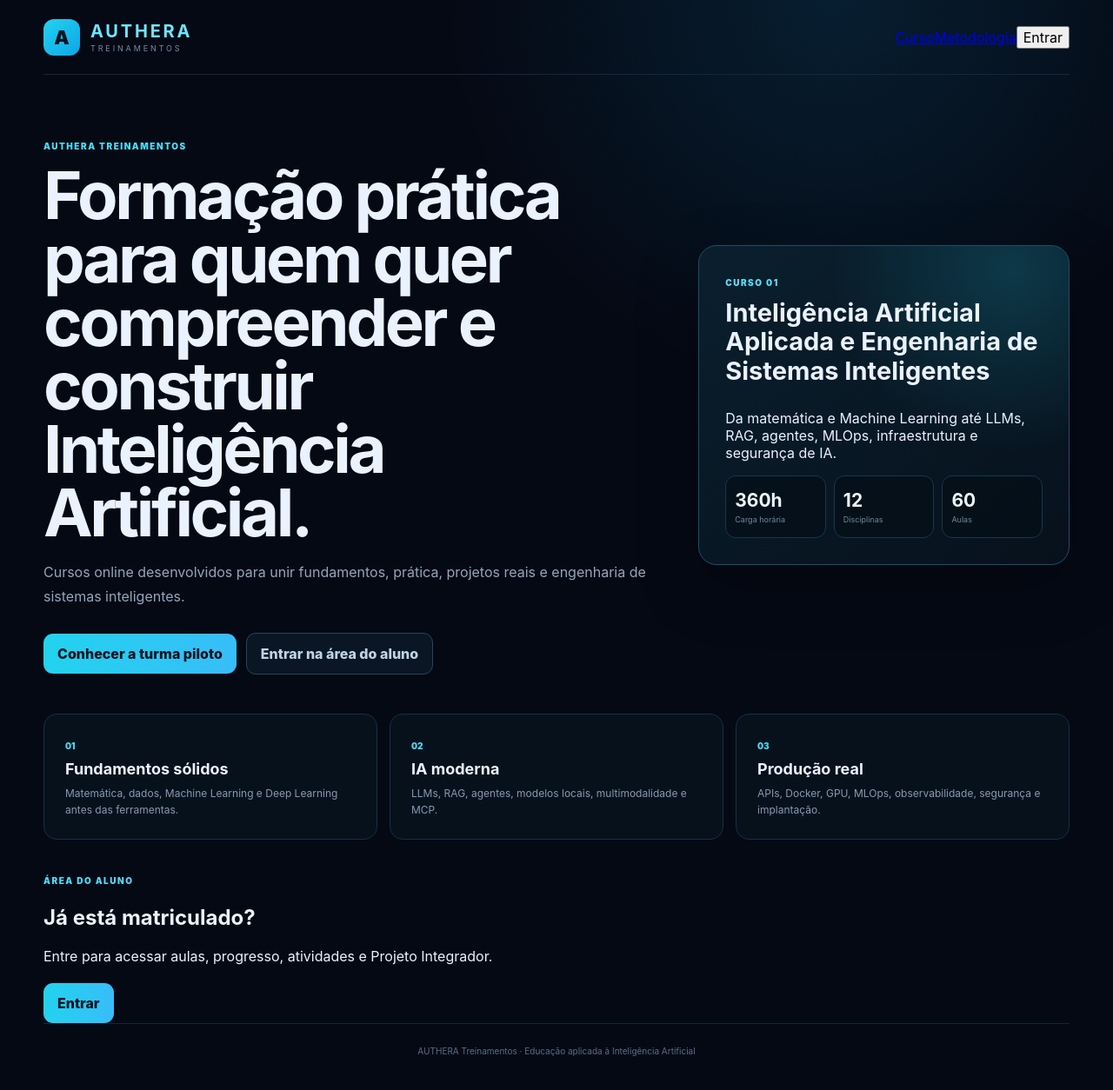
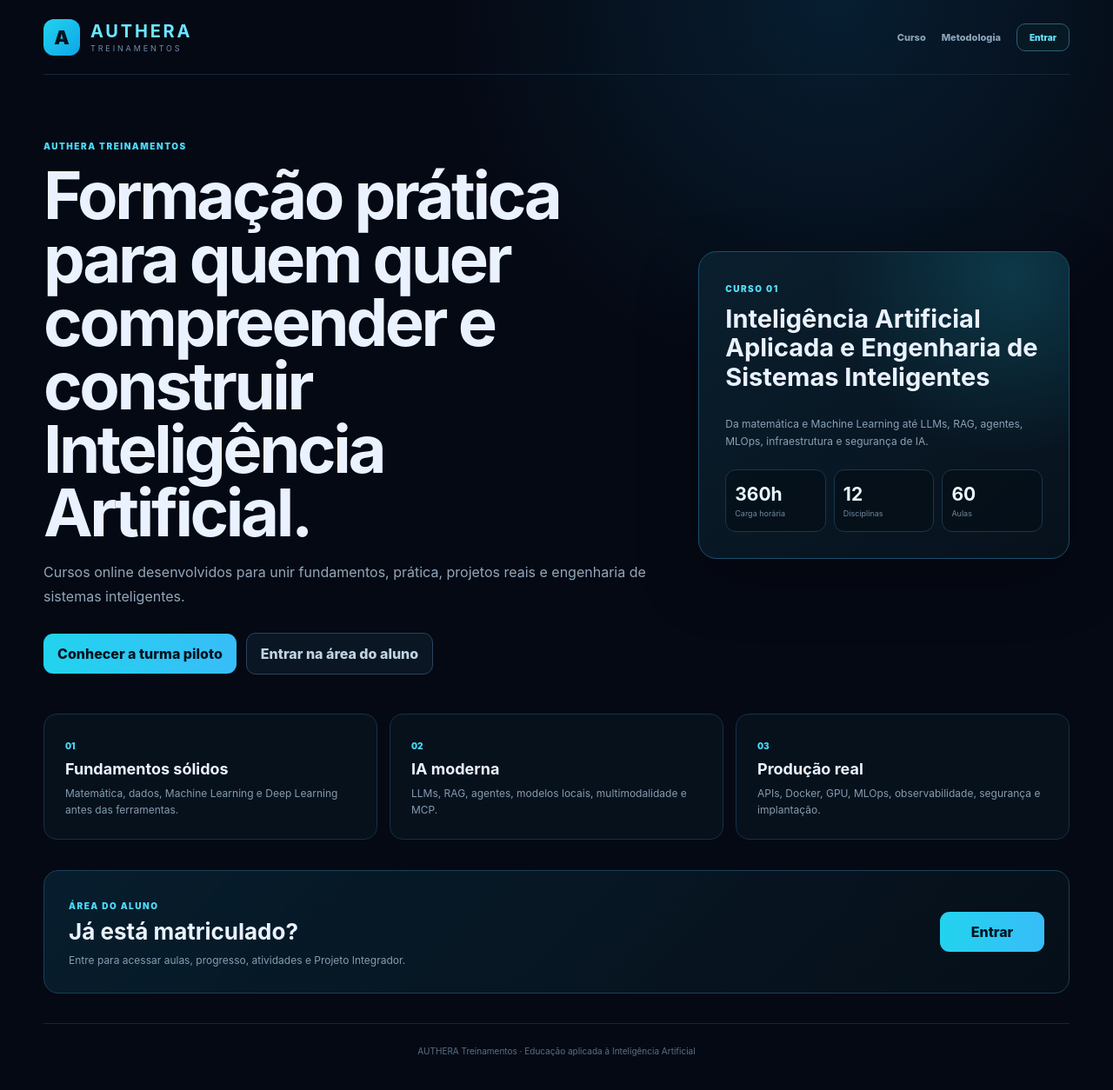
Before and after one commit to nilsondb/authera-treinamentos, a React (Vite) app: page / in a window 1280 px wide. Shown: the top 1254 px of the page at 87% size. Built offline with nearby package versions, Linux system fonts and the light colour scheme.

Commit message:
feat: style public landing and login flow

```diff
--- a/src/index.css
+++ b/src/index.css
@@ -1229,3 +1229,103 @@ blockquote {
     width: 100%;
   }
 }
+
+
+.public-nav {
+  display: flex;
+  align-items: center;
+  gap: 18px;
+}
+
+.public-nav a {
+  color: #8ca4b9;
+  text-decoration: none;
+  font-size: 11px;
+  font-weight: 800;
+}
+
+.public-nav a:hover {
+  color: #eaf7ff;
+}
+
+.header-login-btn {
+  border: 1px solid #28607c;
+  border-radius: 10px;
+  padding: 9px 14px;
+  background: #081923;
+  color: #63def7;
+  font-size: 10px;
+  font-weight: 900;
+}
+
+.home-course-card > p {
+  margin: 0 0 22px;
+  color: #8aa1b5;
+  line-height: 1.65;
+  font-size: 12px;
+}
+
+.public-cta {
+  display: flex;
+  align-items: center;
+  justify-content: space-between;
+  gap: 25px;
+  margin: 34px 0;
+  padding: 28px;
+  border: 1px solid #1a4059;
+  border-radius: 17px;
+  background: linear-gradient(135deg, rgba(8, 40, 58, .65), rgba(6, 15, 25, .95));
+}
+
+.public-cta h2 {
+  margin: 6px 0 8px;
+  font-size: 26px;
+}
+
+.public-cta p {
+  margin: 0;
+  color: #849db2;
+  line-height: 1.6;
+  font-size: 12px;
+}
+
+.public-cta .primary-btn {
+  margin: 0;
+  min-width: 120px;
+}
+
+.login-error {
+  padding: 11px 13px;
+  border: 1px solid #6d3232;
+  border-radius: 10px;
+  background: #241010;
+  color: #f0a4a4;
+  font-size: 11px;
+  line-height: 1.45;
+}
+
+.auth-register-link {
+  display: block;
+  width: 100%;
+  margin-top: 14px;
+  border: 0;
+  background: transparent;
+  color: #7d99af;
+  text-decoration: underline;
+  font-size: 10px;
+}
+
+@media (max-width: 680px) {
+  .public-nav a {
+    display: none;
+  }
+
+  .public-cta {
+    align-items: flex-start;
+    flex-direction: column;
+  }
+
+  .public-cta .primary-btn {
+    width: 100%;
+  }
+}
```
